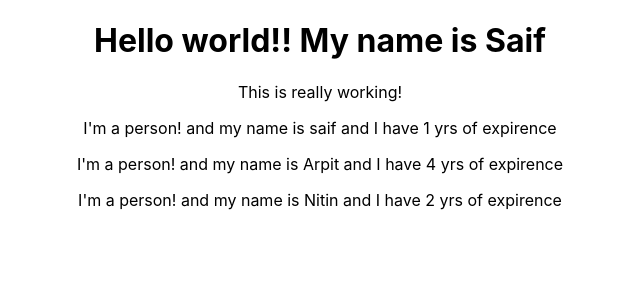
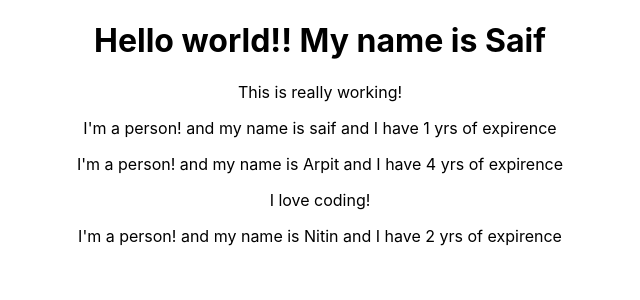
Before and after one commit to saif580/REACT-BASICS, a React (Create React App) app: page / in a window 1280 px wide. Shown: the top 300 px of the page, without its empty margins (320-960 px from the left). Built offline with nearby package versions, Linux system fonts and the light colour scheme.

Commit message:
props.children usage

```diff
--- a/src/App.js
+++ b/src/App.js
@@ -16,6 +16,7 @@ function App() {
       <Person name="Arpit" experience="4">I love coding!</Person>
       <Person name="Nitin" experience="2"/>
     </div>
+    //pass anything Person which can be accessible using props in different components
   );
   // return React.createElement('div',{className:'App'},React.createElement('h1',null,'Hello my anme is saiful hasan'))
 }
--- a/src/Person/Person.js
+++ b/src/Person/Person.js
@@ -1,8 +1,12 @@
 //Functional based Component
 //function can be created using es5 or es6
 const Person=(props)=>{
+    //props.children it is a reserve word to access children of a particular component
     return (
-        <p>I'm a person! and my name is {props.name} and I have {props.experience} yrs of expirence</p>
+        <div>
+            <p>I'm a person! and my name is {props.name} and I have {props.experience} yrs of expirence</p>
+            <p>{props.children}</p>
+        </div>
     )
 }
 
```
